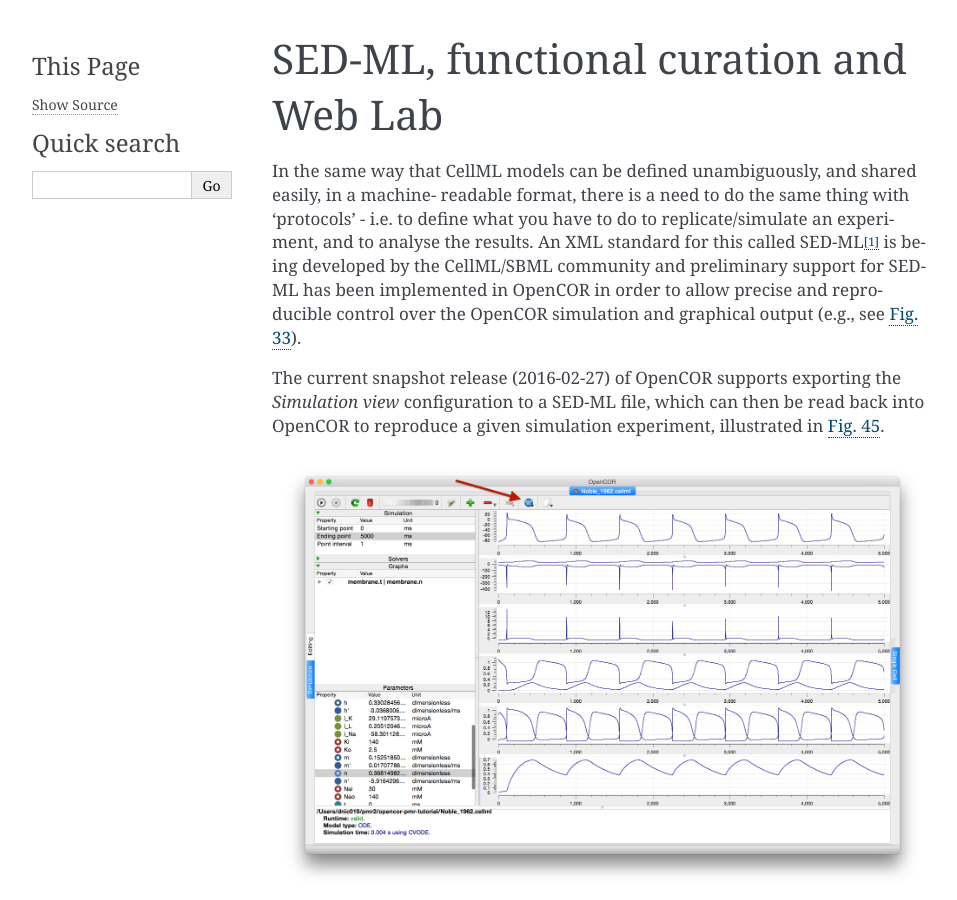
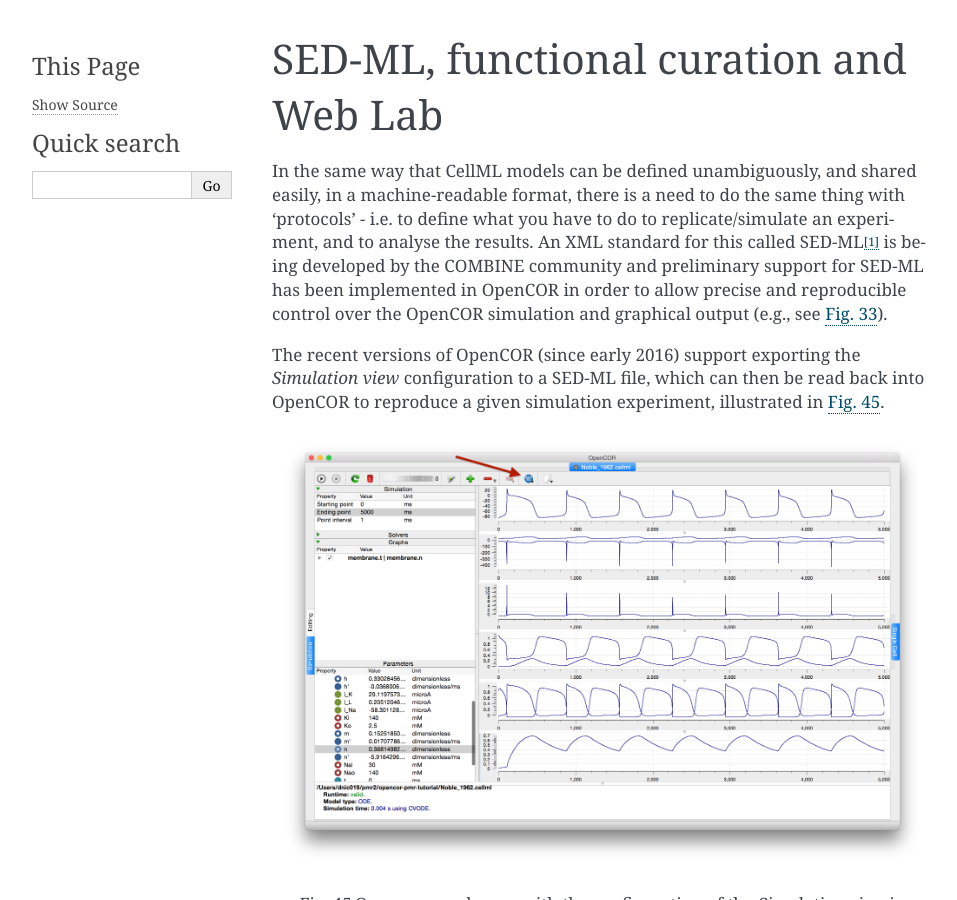
Before and after one commit to ABI-Tutorials/CellML-OpenCOR-PMR, a Sphinx documentation site: the page built from source/sedml_func_cur_web_lab.rst, in a window 1280 px wide and 900 px high. Shown: the whole window, without its empty margins (148-1105 px from the left). Built offline with Sphinx 7.4.7, drawn with Linux system fonts in a browser that asks for light colours; pages that are not in the unit, such as notebooks, are missing from menus; cross-references to code outside the pages are shown as plain code.

Commit message:
Small tweak in SED-ML page

```diff
--- a/source/sedml_func_cur_web_lab.rst
+++ b/source/sedml_func_cur_web_lab.rst
@@ -4,9 +4,9 @@
 SED-ML, functional curation and Web Lab
 =======================================
 
-In the same way that CellML models can be defined unambiguously, and shared easily, in a machine- readable format, there is a need to do the same thing with 'protocols' - i.e. to define what you have to do to replicate/simulate an experiment, and to analyse the results. An XML standard for this called SED-ML\ [#]_ is being developed by the CellML/SBML community and preliminary support for SED-ML has been implemented in OpenCOR in order to allow precise and reproducible control over the OpenCOR simulation and graphical output (e.g., see :numref:`ocr_tut_out_moble62_ocr`).
+In the same way that CellML models can be defined unambiguously, and shared easily, in a machine-readable format, there is a need to do the same thing with 'protocols' - i.e. to define what you have to do to replicate/simulate an experiment, and to analyse the results. An XML standard for this called SED-ML\ [#]_ is being developed by the COMBINE community and preliminary support for SED-ML has been implemented in OpenCOR in order to allow precise and reproducible control over the OpenCOR simulation and graphical output (e.g., see :numref:`ocr_tut_out_moble62_ocr`).
 
-The current snapshot release (2016-02-27) of OpenCOR supports exporting the *Simulation view* configuration to a SED-ML file, which can then be read back into OpenCOR to reproduce a given simulation experiment, illustrated in :numref:`ocr_tut_sedml_export_fig`.
+The recent versions of OpenCOR (since early 2016) support exporting the *Simulation view* configuration to a SED-ML file, which can then be read back into OpenCOR to reproduce a given simulation experiment, illustrated in :numref:`ocr_tut_sedml_export_fig`.
 
 .. figure:: _static/images/sedml_export.png
    :name: ocr_tut_sedml_export_fig
```
